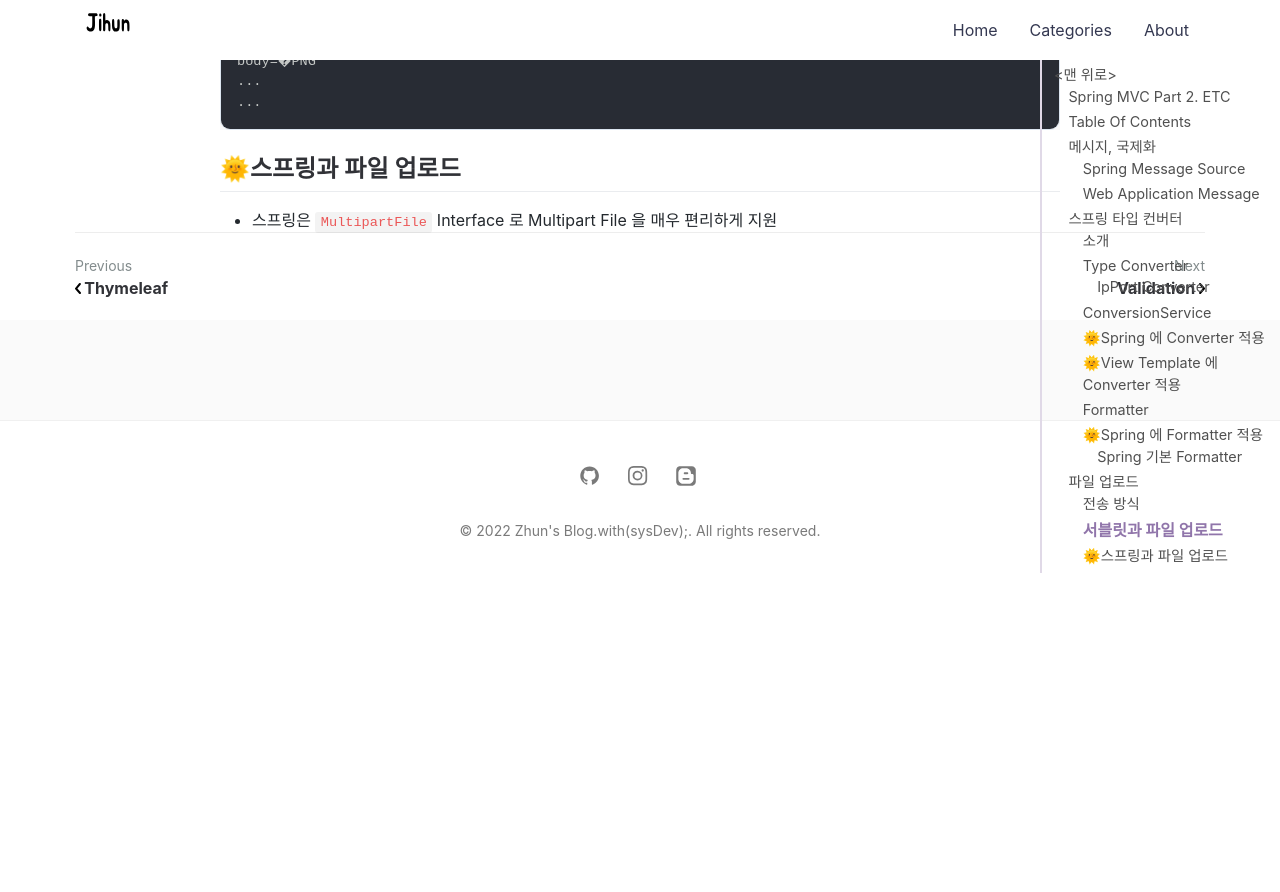
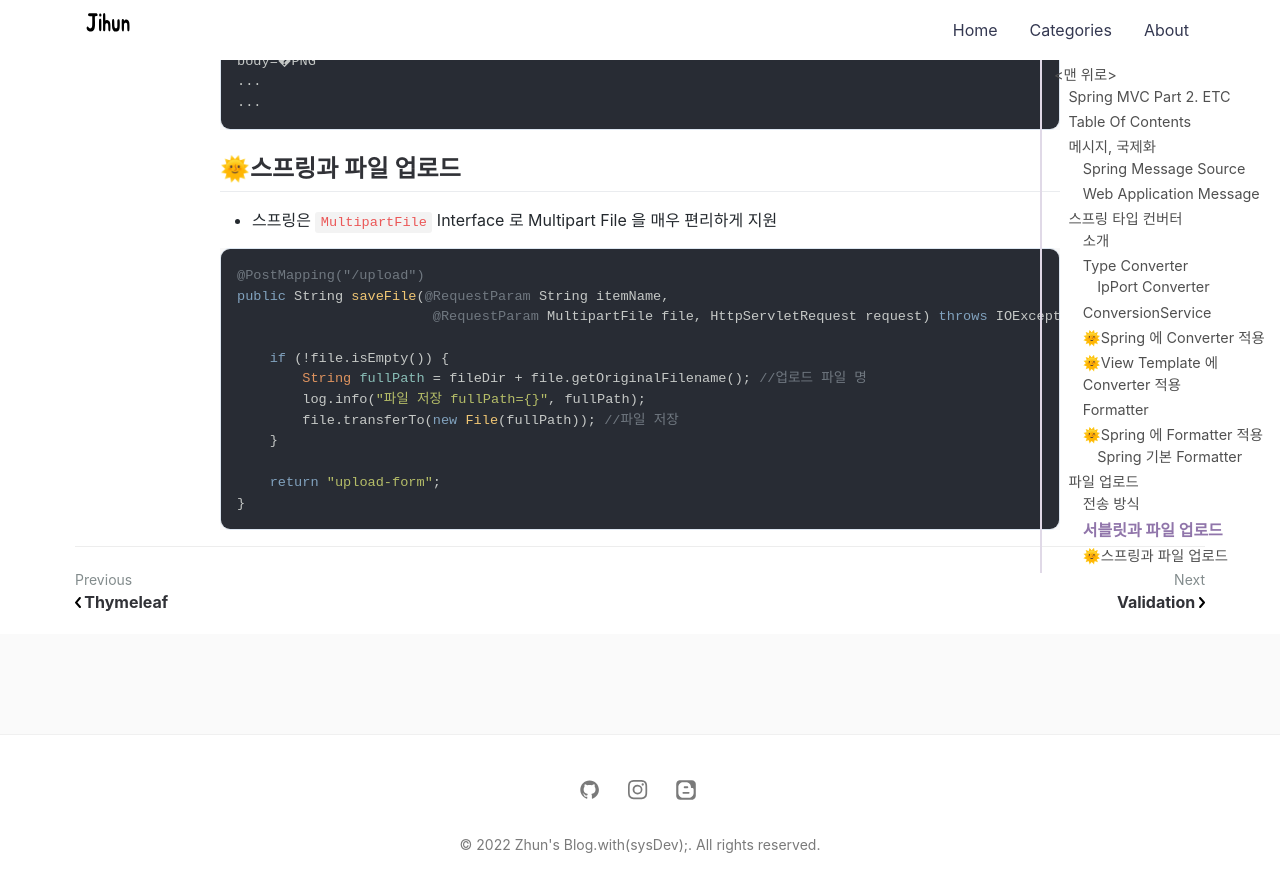
Before and after one commit to jihunparkme/jihunparkme.github.io, a Jekyll site: the page built from _posts/2021-10-12-Spring-MVC-Part2-Etc.md, in a window 1280 px wide and 900 px high, scrolled down 14419 px. Shown: the top 892 px of the window. Built offline with Jekyll 4.4.1, drawn with Linux system fonts in a browser that asks for light colours; nearby versions of some CDN libraries; comment, search, counter and statistics services are not loaded; before the commit the page ends 15005 px from its top, so only the background shows below that; some of the changed text lies outside the part shown.

Commit message:
[파일 업로드] 스프링과 파일 업로드 수정

````diff
--- a/_posts/2021-10-12-Spring-MVC-Part2-Etc.md
+++ b/_posts/2021-10-12-Spring-MVC-Part2-Etc.md
@@ -675,3 +675,18 @@
 ## 🌞스프링과 파일 업로드
 
 - 스프링은 `MultipartFile` Interface 로 Multipart File 을 매우 편리하게 지원
+
+```java
+@PostMapping("/upload")
+public String saveFile(@RequestParam String itemName,
+                        @RequestParam MultipartFile file, HttpServletRequest request) throws IOException {
+
+    if (!file.isEmpty()) {
+        String fullPath = fileDir + file.getOriginalFilename(); //업로드 파일 명
+        log.info("파일 저장 fullPath={}", fullPath);
+        file.transferTo(new File(fullPath)); //파일 저장
+    }
+
+    return "upload-form";
+}
+```
````
